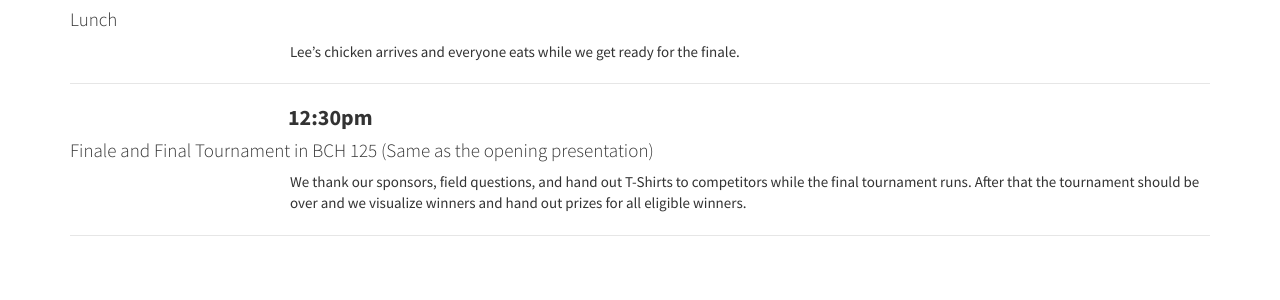
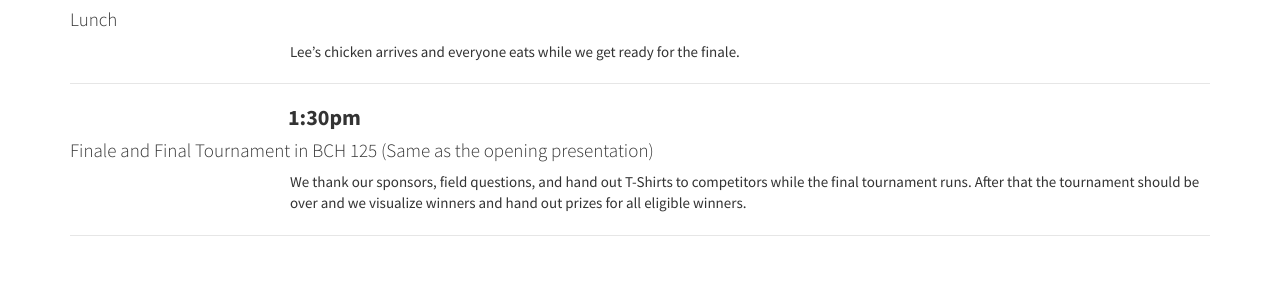
Before and after one commit to siggame/siggame.github.io, a Jekyll site: the page built from index.html, in a window 1280 px wide and 900 px high, scrolled down 2217 px. Shown: the part 157-457 px from the top of the window. Built offline with Jekyll 4.4.1, drawn with Linux system fonts in a browser that asks for light colours; nearby versions of some CDN libraries.

Commit message:
Changed final presentation time

```diff
--- a/_posts/2017-10-25-MMAI20-Itinerary-Schedule.md
+++ b/_posts/2017-10-25-MMAI20-Itinerary-Schedule.md
@@ -73,7 +73,7 @@ Strictly at noon we cut off submissions and that is your final AI that will be u
 Lee's chicken arrives and everyone eats while we get ready for the finale.
 
 ***
-### 12:30pm
+### 1:30pm
 
 #### Finale and Final Tournament in BCH 125 (Same as the opening presentation)
 We thank our sponsors, field questions, and hand out T-Shirts to competitors while the final tournament runs. After that the tournament should be over and we visualize winners and hand out prizes for all eligible winners.
```
